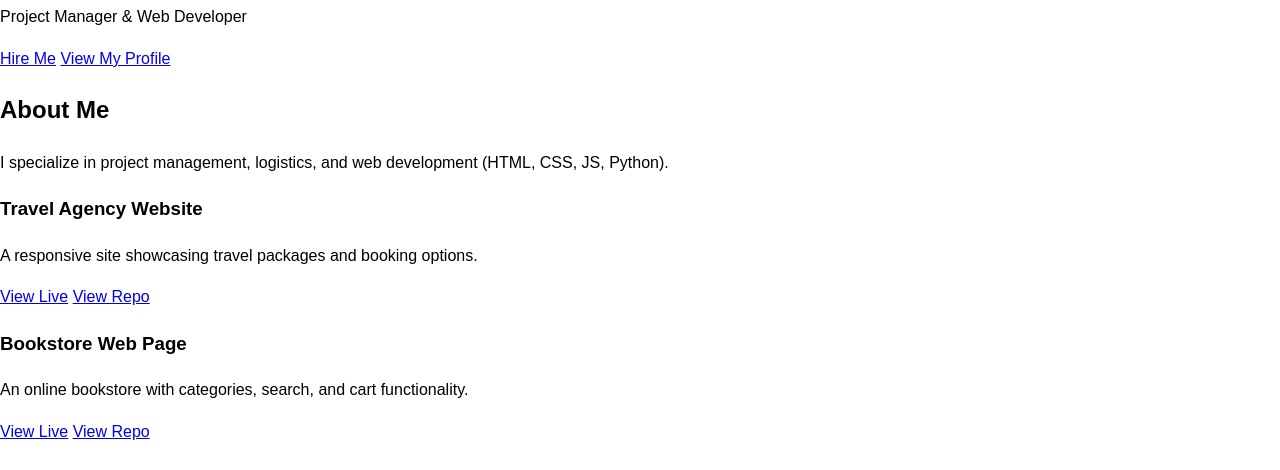
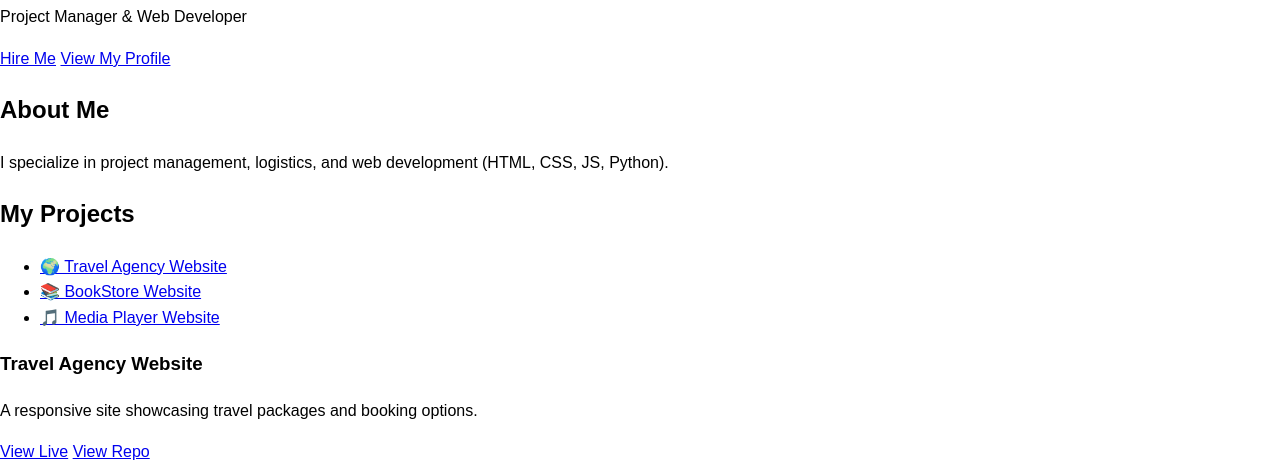
Before and after one commit to MphoChanza/Mpho-Chanza, a plain HTML site: page index.html in a window 1280 px wide. Shown: the part 301-771 px from the top of the page. Drawn offline with Linux system fonts and the light colour scheme.

Commit message:
Update index.html

```diff
--- a/index.html
+++ b/index.html
@@ -25,6 +25,14 @@ index.html
     <h2>About Me</h2>
     <p>I specialize in project management, logistics, and web development (HTML, CSS, JS, Python).</p>
   </section>
+<section id="projects">
+  <h2>My Projects</h2>
+  <ul>
+    <li><a href="https://mphochanza.github.io/Travel-agency/" target="_blank">🌍 Travel Agency Website</a></li>
+    <li><a href="https://mphochanza.github.io/BookStore/" target="_blank">📚 BookStore Website</a></li>
+    <li><a href="https://mphochanza.github.io/Media-Player/" target="_blank">🎵 Media Player Website</a></li>
+  </ul>
+</section>
 
 <section>
   <div class="project-card">
```
